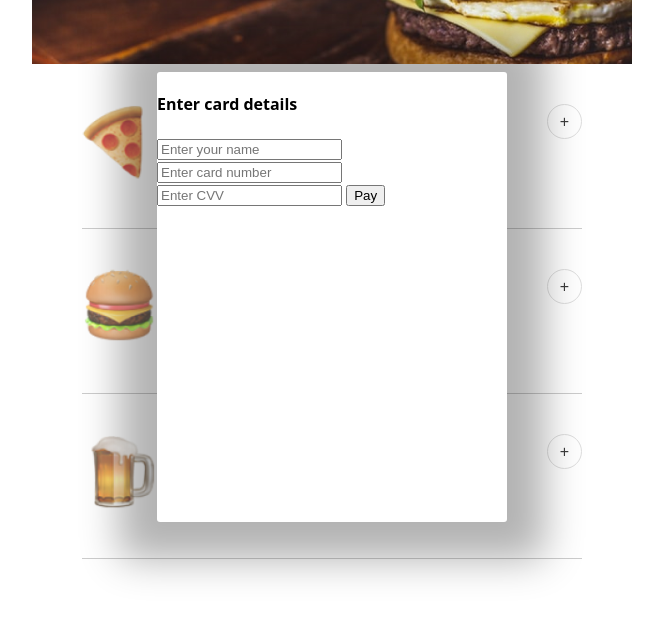
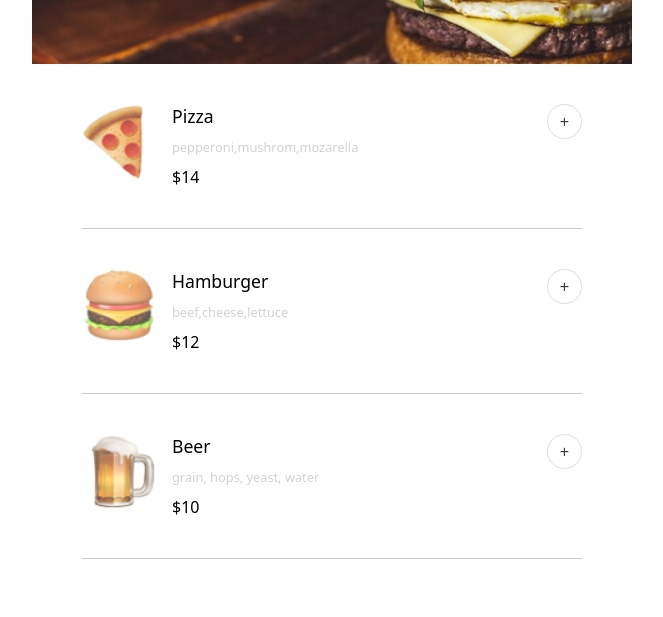
Before and after one commit to Liene31/restaurant-ordering-app, a plain HTML site: page index.html in a window 1280 px wide. Shown: the part 103-720 px from the top of the page, without its empty margins (308-971 px from the left). Drawn offline with Linux system fonts and the light colour scheme; a web font is replaced by a local one.

Commit message:
Updated CSS

```diff
--- a/index.css
+++ b/index.css
@@ -159,7 +159,7 @@ header {
 /* Modal */
 
 .inner-modal {
-  display: block;
+  display: none;
   position: fixed;
   margin: auto;
   width: 350px;
@@ -169,6 +169,6 @@ header {
   bottom: 0;
   left: 0;
   background-color: #ffffff;
-  box-shadow: 0px 0px 39px 38px rgba(0, 0, 0, 0.3);
+  box-shadow: 0px 0px 39px 38px rgba(0, 0, 0, 0.2);
   border-radius: 3px;
 }
```
